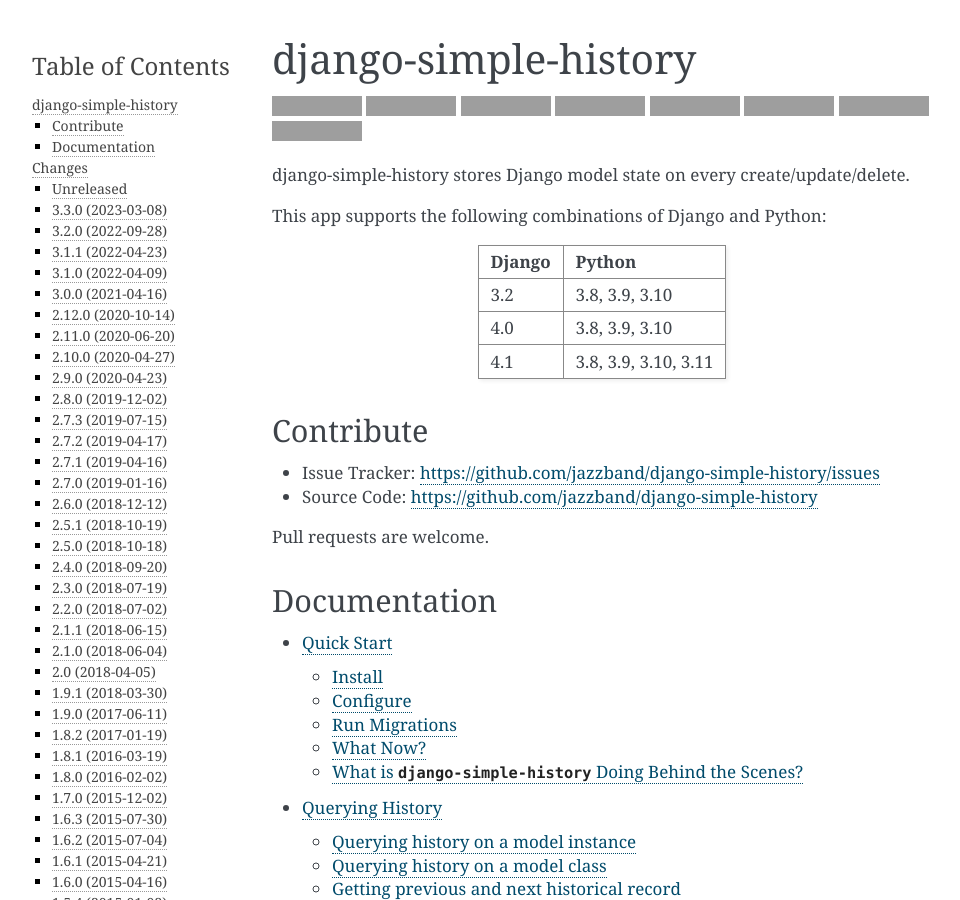
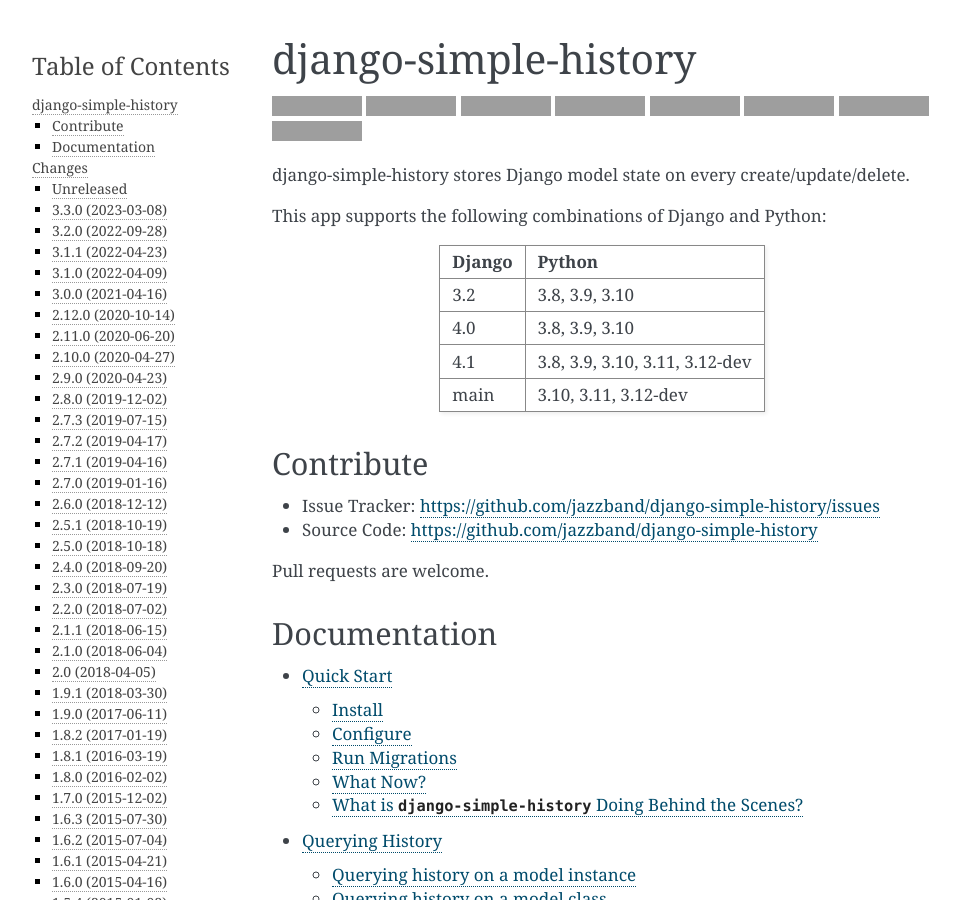
Before and after one commit to jazzband/django-simple-history, a Sphinx documentation site: the page built from docs/index.rst, in a window 1280 px wide and 900 px high, cut to the strip 0-900 px from the top of the window. Shown: the whole strip, without its empty margins (148-1108 px from the left). Built offline with Sphinx 7.4.7, drawn with Linux system fonts in a browser that asks for light colours; grey boxes are pictures that could not be loaded.

Commit message:
Added missing Python+Django versions to tox+docs
Also made the `docs` and `lint` environment run with Python 3.11
instead of 3.8, as it's the latest stable version.

```diff
--- a/README.rst
+++ b/README.rst
@@ -43,7 +43,8 @@
 ==========  ========================
 3.2         3.8, 3.9, 3.10
 4.0         3.8, 3.9, 3.10
-4.1         3.8, 3.9, 3.10, 3.11
+4.1         3.8, 3.9, 3.10, 3.11, 3.12-dev
+main        3.10, 3.11, 3.12-dev
 ==========  ========================
 
 Getting Help
--- a/docs/index.rst
+++ b/docs/index.rst
@@ -43,7 +43,8 @@
 ==========  =======================
 3.2         3.8, 3.9, 3.10
 4.0         3.8, 3.9, 3.10
-4.1         3.8, 3.9, 3.10, 3.11
+4.1         3.8, 3.9, 3.10, 3.11, 3.12-dev
+main        3.10, 3.11, 3.12-dev
 ==========  =======================
 
 Contribute
--- a/setup.py
+++ b/setup.py
@@ -39,6 +39,7 @@
             "Programming Language :: Python :: 3.9",
             "Programming Language :: Python :: 3.10",
             "Programming Language :: Python :: 3.11",
+            "Programming Language :: Python :: 3.12",
             "License :: OSI Approved :: BSD License",
         ],
         python_requires=">=3.8",
```
Also changed, not shown: 1 other file.
